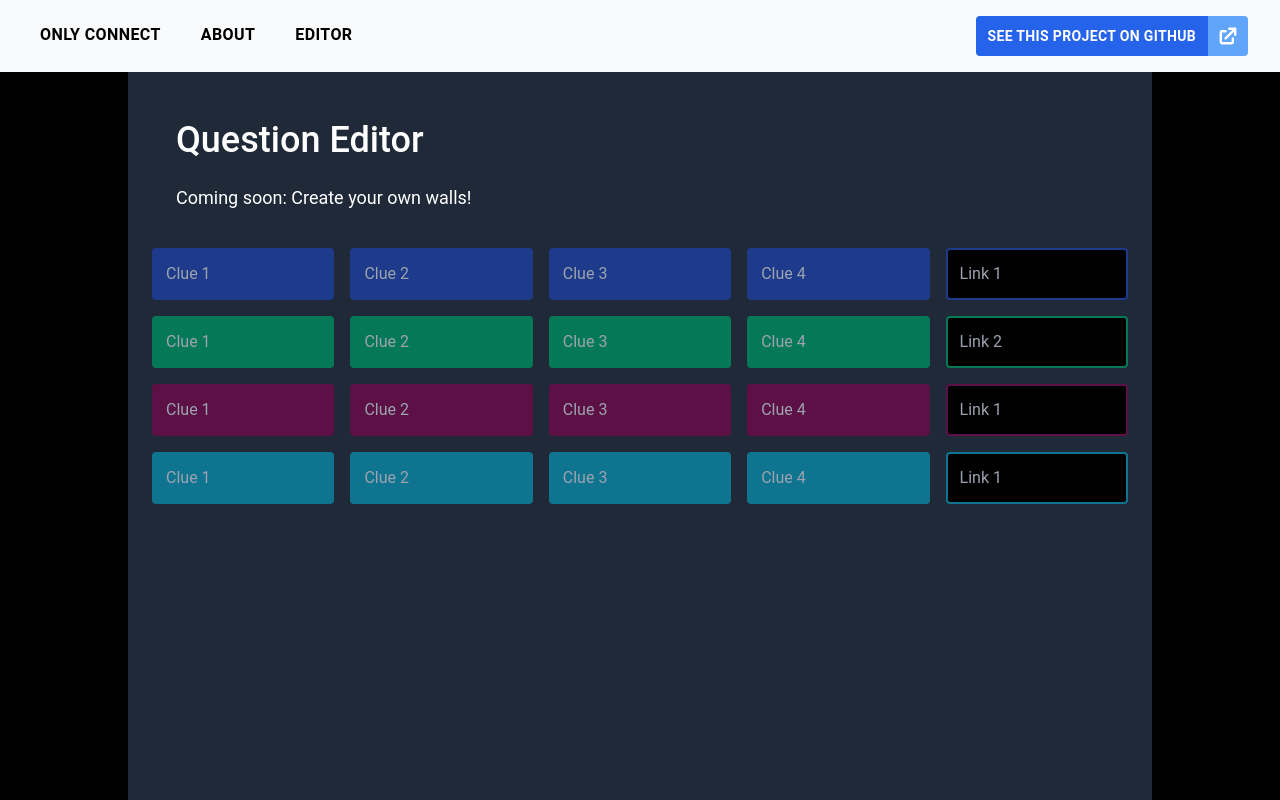
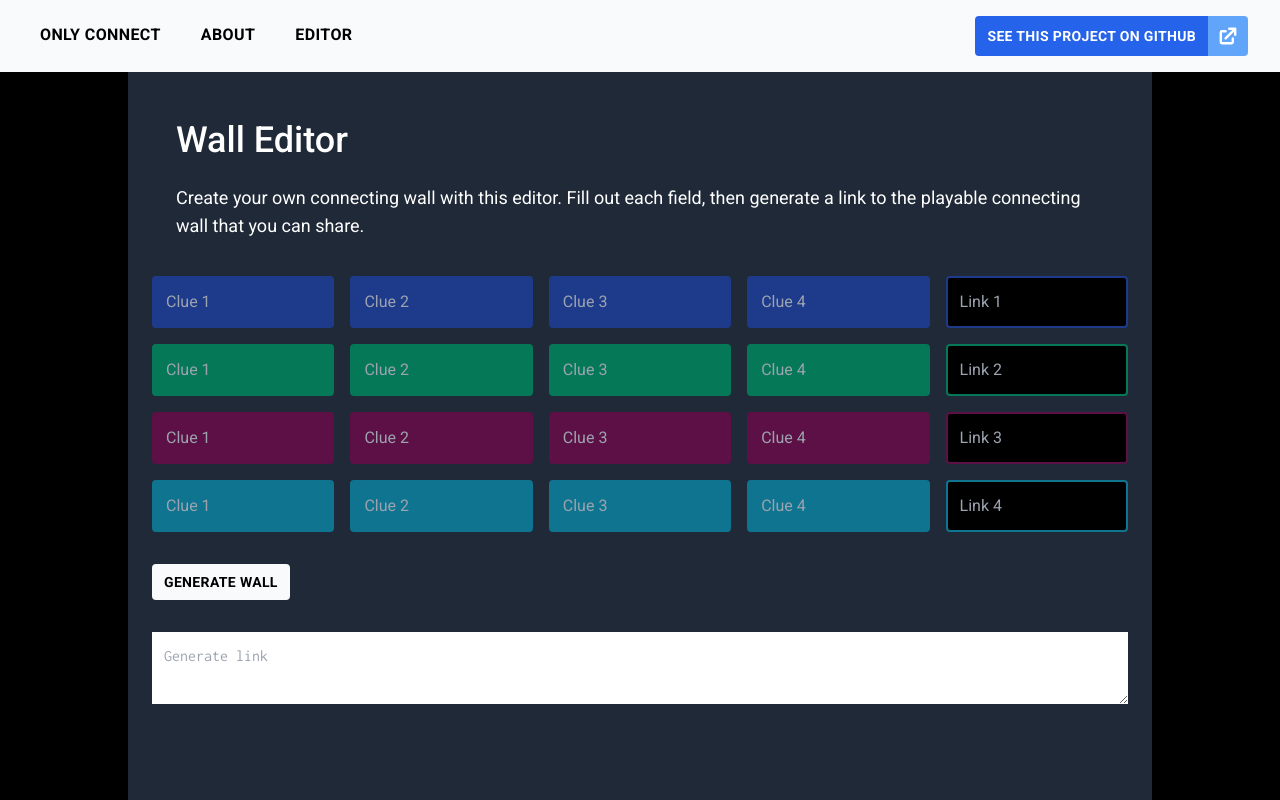
Before and after one commit to emordonez/connecting-wall, a Vue app: page /editor in a window 1280 px wide. Built offline with nearby package versions, Linux system fonts and the light colour scheme; what tailwind-heropatterns, tailwindcss-debug-screens would draw is missing.

Commit message:
created walls now encoded to base64 strings then decoded

```diff
--- a/src/assets/index.css
+++ b/src/assets/index.css
@@ -1,3 +1,6 @@
+@import url('https://fonts.googleapis.com/css2?family=Roboto:wght@400;500;700&display=swap');
+@import url('https://fonts.googleapis.com/css2?family=Inconsolata&family=Roboto:wght@400;500;700&display=swap');
+
 @tailwind base;
 @tailwind components;
 @tailwind utilities;
--- a/src/views/Editor.vue
+++ b/src/views/Editor.vue
@@ -2,13 +2,17 @@
   <div class="max-w-screen-lg bg-gray-800 text-white">
     <div class="content">
       <h1>
-        Question Editor
+        Wall Editor
       </h1>
       <p>
-        Coming soon: Create your own walls!
+        Create your own connecting wall with this editor.
+        Fill out each field, then generate a link to the playable connecting wall that you can share.
       </p>
     </div>
-    <div class="grid grid-cols-1 gap-4 sm:grid-cols-5">
+    <!-- TODO: Separate submission to post to a database -->
+    <!-- TODO: Repository of submitted walls -->
+    <form action="" @submit.prevent="formatLink" class="pb-8">
+      <div class="pb-8 grid grid-cols-1 gap-4 sm:grid-cols-5">
         <!-- Group 1 -->
         <div v-for="i in 4" :key="i">
           <input
@@ -50,7 +54,7 @@
         </div>
         <input
           v-model="groups[2].connection"
-        placeholder="Link 1"
+          placeholder="Link 3"
           required
           class="w-full p-3 border-2 rounded group-3 bg-black"
         >
@@ -65,11 +69,27 @@
         </div>
         <input
           v-model="groups[3].connection"
-        placeholder="Link 1"
+          placeholder="Link 4"
           required
           class="w-full p-3 border-2 rounded group-4 bg-black"
         >
       </div>
+      <!-- Generate Wall -->
+      <input
+        type="submit"
+        value="Generate Wall"
+        class="px-3 py-2 rounded
+          bg-gray-50 text-black
+          font-semibold text-sm tracking-wide uppercase
+          cursor-pointer"
+      >
+    </form>
+    <textarea
+      :value="url"
+      placeholder="Generate link"
+      rows="2"
+      class="p-3 w-full font-mono text-black"
+    />
   </div>
 </template>
 
@@ -98,7 +118,20 @@ export default {
           "connection": "",
           "clues": [],
         }
-      ]
+      ],
+      url: ''
+    }
+  },
+  methods: {
+    formatLink () {
+      let arr = []
+      this.groups.forEach((group) => {
+        arr.push({
+          c: group.connection,
+          cs: group.clues
+        })
+      })
+      this.url = 'https://connecting-wall.netlify.app/wall/' + window.btoa(JSON.stringify(arr))
     }
   }
 }
--- a/src/views/Wall.vue
+++ b/src/views/Wall.vue
@@ -115,13 +115,29 @@ export default {
       return this.completed || this.outOfTime || this.strikesRemaining === 0
     },
     groups () {
-      for (let i = 0; i < data.length; i++) {
-        // Prop comes in cast as a String
-        if (data[i].id === Number(this.id)) {
-          return data[i].groups
+      // If receiving encoded wall
+      if (isNaN(this.id)) {
+        let groups = []
+        let json = JSON.parse(window.atob(this.id))
+        json.forEach((group, index) => {
+          groups.push({
+            "id": index + 1,
+            "connection": group.c,
+            "clues": group.cs
+          })
+        })
+        return groups
+      }
+      // If receiving id of saved wall
+      else {
+        for (let i = 0; i < data.length; i++) {
+          // Prop comes in cast as a String
+          if (data[i].id === Number(this.id)) {
+            return data[i].groups
+          }
         }
       }
-      // Default wall
+      // Default wall if saved wall not found
       return [
         {
           "id": 1,
--- a/tailwind.config.js
+++ b/tailwind.config.js
@@ -13,7 +13,8 @@ module.exports = {
   darkMode: false, // or 'media' or 'class'
   theme: {
     fontFamily: {
-      sans: ['Roboto', 'ui-sans']
+      sans: ['Roboto', 'ui-sans'],
+      mono: ['Inconsolata', 'ui-monospace']
     },
     extend: {
       colors: {
```
Lines whose indentation alone changed are shown as unchanged.
